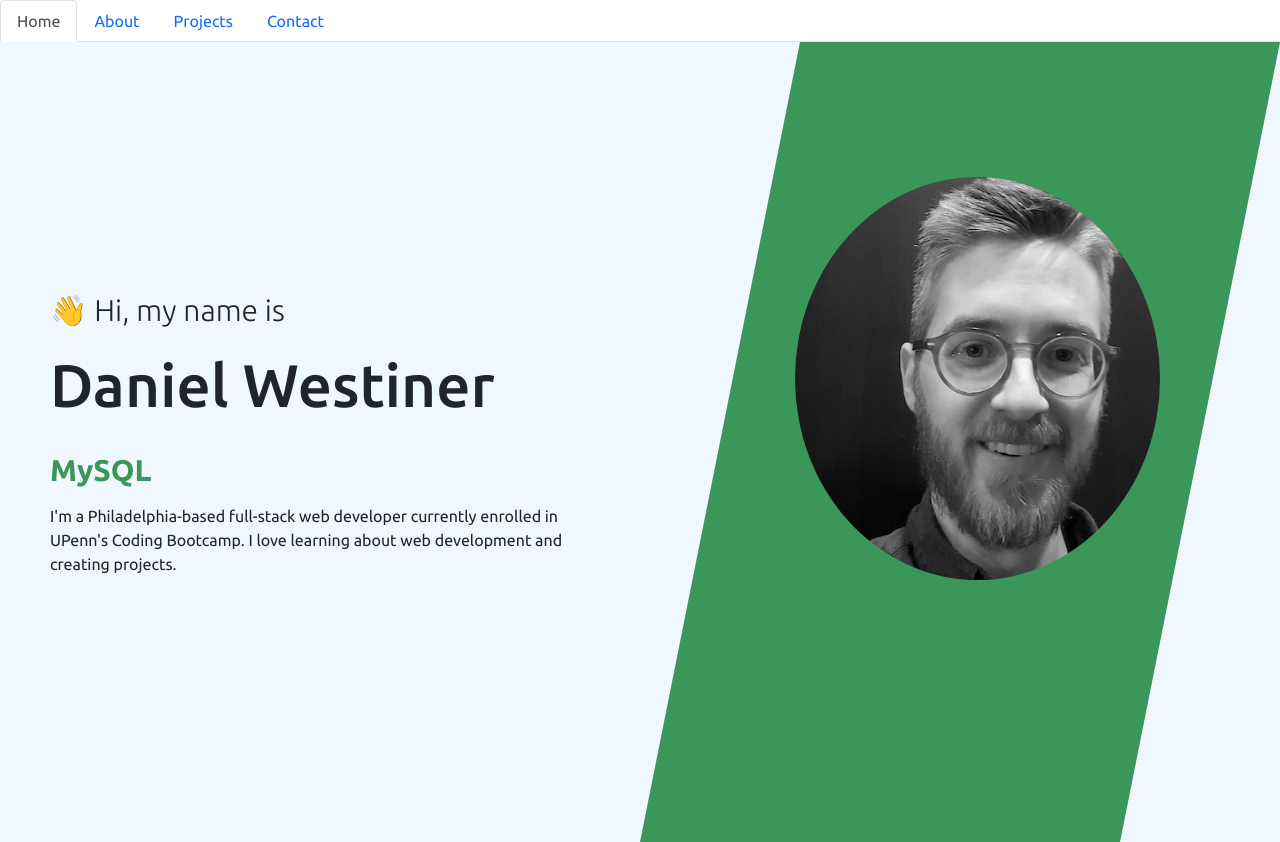
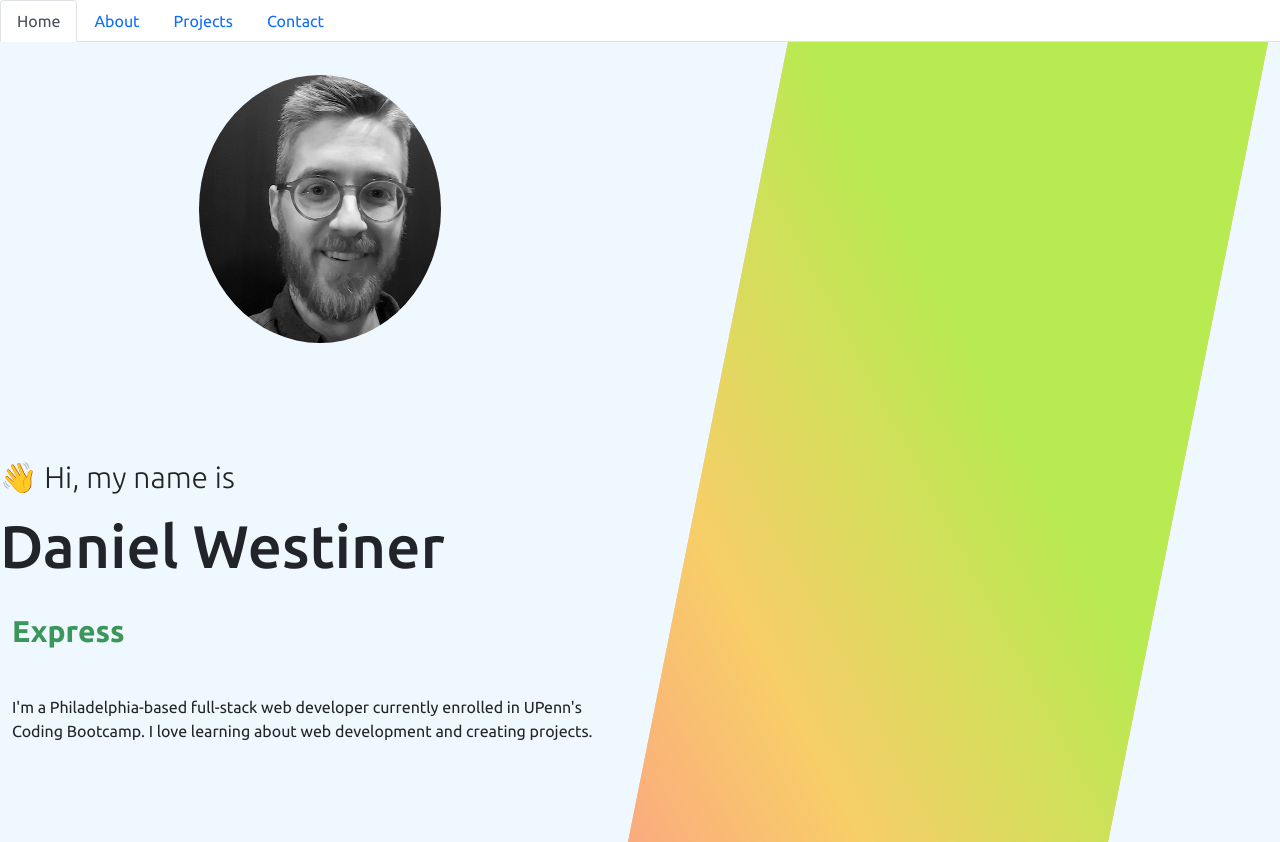
Before and after one commit to DanielWestiner/portfolio-3-react, a React (Create React App) app: page / in a window 1280 px wide. Built offline with nearby package versions, Linux system fonts and the light colour scheme.

Commit message:
updated some styling, fixed flex and bootstrap up a bit

```diff
--- a/src/components/PortfolioContainer.js
+++ b/src/components/PortfolioContainer.js
@@ -1,7 +1,7 @@
 import React, { useState } from 'react';
 import NavTabs from './NavTabs';
 import Home from './pages/Home';
-import About from './pages/About';
+import About from './pages/Resume';
 import Projects from './pages/Projects';
 import Contact from './pages/Contact';
 
--- a/src/components/pages/Home.js
+++ b/src/components/pages/Home.js
@@ -4,23 +4,23 @@
 
 export default function Home() {
   return (
-    <div className="intro">
-      <div className='intro-left'>
-        <div className='intro-left-wrapper'>
-          <h2 className='introduction'>👋  Hi, my name is </h2>
-          <h1 className='intro-name'>Daniel Westiner</h1>
-          {/* <h3>Full-Stack Web Developer with skills in:</h3> */}
-          {/* <div className='intro-title-item1'>Full-Stack Web Developer with skills in:</div> */}
-            <div className='intro-title'>
-              <div className='intro-title-wrapper'>
-                <div className='intro-title-item'>HTML</div>
-                <div className='intro-title-item'>CSS</div>
-                <div className='intro-title-item'>JavaScript</div>
-                <div className='intro-title-item'>Node.js</div>
-                <div className='intro-title-item'>Express</div>
-                <div className='intro-title-item'>MySQL</div>
-                <div className='intro-title-item'>MongoDB</div>
-                <div className='intro-title-item'>React</div>
+    <div className="intro container-fluid">
+      <div className='intro-left row'>
+      <img className='profileImg .img-responsive mx-auto col-sm-5' src={profileImg} alt=''></img>
+        <div className='intro-left-wrapper container-fluid'>
+          <h2 className='introduction row'>👋  Hi, my name is </h2>
+          <h1 className='intro-name row'>Daniel Westiner</h1>
+            <div className='intro-title row'>
+              <div className='intro-title-wrapper row'>
+                <div className='intro-title-item col-sm-12'>Experience in:</div>
+                <div className='intro-title-item col-sm-12'>HTML</div>
+                <div className='intro-title-item col-sm-12'>CSS</div>
+                <div className='intro-title-item col-sm-12'>JavaScript</div>
+                <div className='intro-title-item col-sm-12'>Node.js</div>
+                <div className='intro-title-item col-sm-12'>Express</div>
+                <div className='intro-title-item col-sm-12'>MySQL</div>
+                <div className='intro-title-item col-sm-12'>MongoDB</div>
+                <div className='intro-title-item col-sm-12'>React</div>
               </div>
             </div>
             <p className='intro-description'>I'm a Philadelphia-based full-stack web developer currently enrolled in UPenn's Coding Bootcamp.  I love learning about web development and creating projects.</p>
@@ -28,7 +28,9 @@
       </div>
       <div className='intro-right'>
         <div className='intro-bg'></div>
-        <img className='profileImg' src={profileImg} alt=''></img>
+        <div className = 'container'>
+          {/* <img className='profileImg .img-responsive' src={profileImg} alt=''></img> */}
+          </div>
       </div>
     </div>
   );
--- a/src/components/pages/Projects.js
+++ b/src/components/pages/Projects.js
@@ -1,12 +1,23 @@
 import React from 'react';
+import '../../styles/Projects.css'
+
 
 export default function Projects() {
   return (
     <div>
-      <h1>A Collection of my Work</h1>
+      <div>
+        <h1>A Collection of my Work</h1>
+        <p>
+          Here's a sampling of what I've been working on recently
+        </p>
+      </div>
+      <div>
+
+      </div>
+    </div>
+  );
+}
+
       <p>
         Here's a sampling of what I've been working on recently
       </p>
-    </div>
-  );
-}
--- a/src/components/pages/About.js
+++ b/src/components/pages/Resume.js
@@ -1,6 +1,6 @@
 import React from 'react';
 
-export default function About() {
+export default function Resume() {
   return (
     <div>
       <h1>👋 Hi I'm Daniel Westiner</h1>
--- a/src/styles/Home.css
+++ b/src/styles/Home.css
@@ -2,6 +2,7 @@
     display: flex;
     height: 100vh;
     background-color: aliceblue;
+    padding-top: unset;
 }
 
 .intro-left {
@@ -9,11 +10,13 @@
     display: flex;
     align-items: center;
     justify-content: center;
+    padding-bottom: 0%;
 }
 
 .intro-right {
     flex: 1;
     position: relative;
+    padding-top: unset;
 }
 
 .intro-left-wrapper {
@@ -41,6 +44,8 @@
 .intro-title-wrapper {
     height: 100%;
     animation: move 8s ease-in-out infinite alternate;
+    display: flex;
+    padding: 5px 5px;
 }
 
 @keyframes move {
@@ -53,15 +58,6 @@
     100%{ transform: translateY(-350px);}
 }
 
-.intro-title-item1 {
-    height: 50px;
-    font-size: 30px;
-    font-weight: bold;
-    color: rgb(49, 112, 70);
-    display: flex;
-    align-items: center;
-}
-
 .intro-title-item {
     height: 50px;
     font-size: 30px;
@@ -72,22 +68,26 @@
 }
 
 .intro-description {
-
+    display: flex;
+    padding-top: 40px;
 }
 
 .profileImg {
-    max-width: 57%;
+    max-width: 35%;
     height: auto;
     object-fit: cover;
     border-radius: 50%;
-    position: absolute;
-    top: 135px;
-    left: 155px;
+    position: relative;
+    display: inline-flex;
+    /* top: 175px;
+    left: 175px; */
 }
 
 .intro-bg{
     clip-path: polygon(25% 0%, 100% 0%, 75% 100%, 0% 100%);
     background-color: rgb(59, 150, 89);
+    background-color: #FBAB7E;
+    background-image: linear-gradient(62deg, #FBAB7E 0%, #F7CE68 22%, #b8ea51 57%);
     width: 100%;
     height: 100%;
     position: absolute;
```
Also changed, not shown: src/project-data.js (added), src/styles/Header.css (deleted), src/styles/Projects.css (added).
